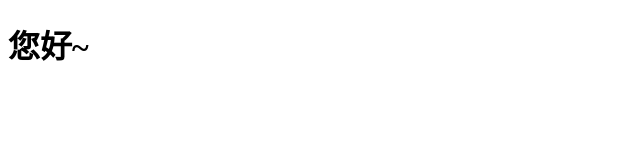
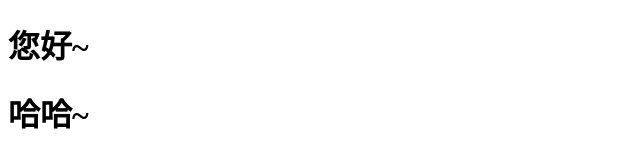
Before and after one commit to zaodianchifan/How, a plain HTML site: page index.html in a window 1280 px wide. Shown: the whole page, without its empty margins (0-640 px from the left). Drawn offline with Linux system fonts and the light colour scheme.

Commit message:
第三次提交

```diff
--- a/index.html
+++ b/index.html
@@ -8,5 +8,6 @@
 
 <body>
 	<h1> 您好~ </h1>
+	<h1> 哈哈~ </h1>
 </body>
 </html>
```
